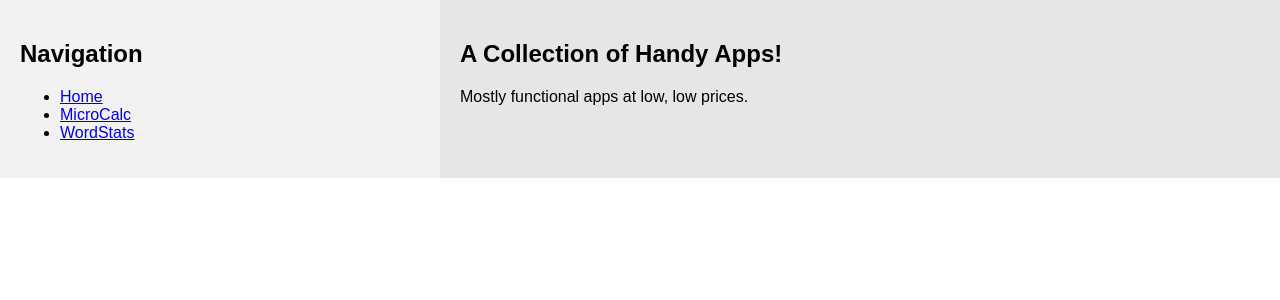
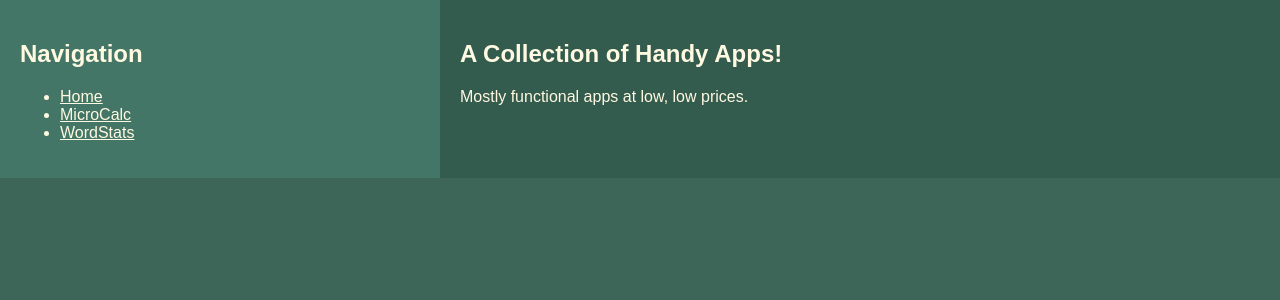
Before and after one commit to IWU-CS253/s25-flask-basics-addtwofunctions-samantha-jack-and-kaylee, a Flask app: page / in a window 1280 px wide. Shown: the top 300 px of the page. Run offline with Flask 3, Linux system fonts and the light colour scheme.

Commit message:
CSS stuff

```diff
--- a/static/style.css
+++ b/static/style.css
@@ -3,6 +3,8 @@ body, html {
     margin: 0;
     padding: 0;
     font-family: Arial, sans-serif;
+    background-color: #3D6558;
+    color: #FFF9E1;
 }
 
 .container {
@@ -14,14 +16,22 @@ body, html {
 .left-column {
     flex: 1; /* Adjust this value to change the width of the left column */
     padding: 20px;
-    background-color: #f2f2f2; /* Light grey background */
+    background-color: #437666; /* Lighter green background */
 }
 
 /* Right column styles */
 .right-column {
     flex: 2; /* Adjust this value to change the width of the right column */
     padding: 20px;
-    background-color: #e6e6e6; /* Slightly darker grey background */
+    background-color: #335B4E; /* Slightly darker green background */
+}
+
+a {
+    color: #FFF9E1;
+}
+
+a:hover {
+    color: #FFDCF9;
 }
 
 /* Responsive design: Stack columns on smaller screens */
```
